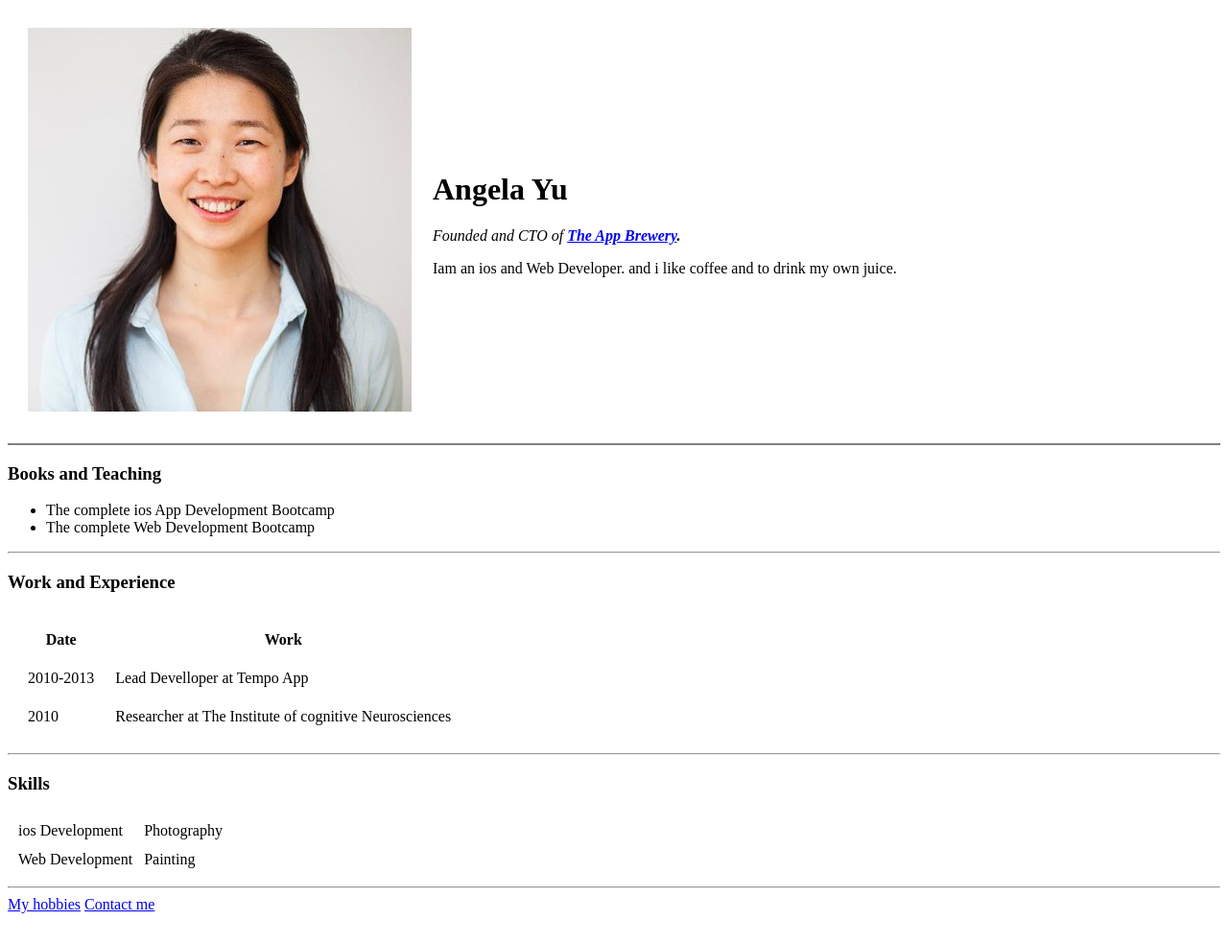
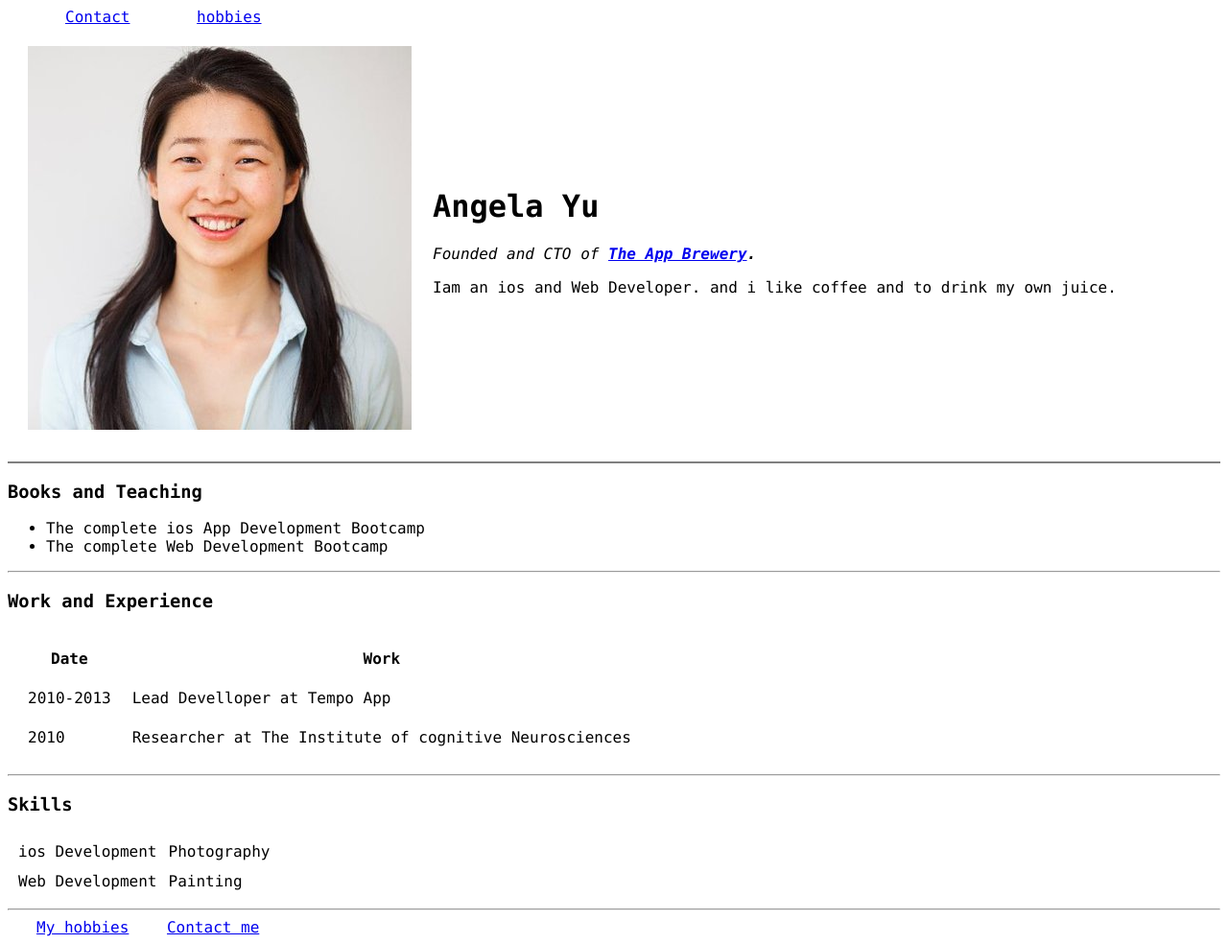
Before and after one commit to Abed-chdGod-srv/cv, a plain HTML site: page index.html in a window 1280 px wide. Shown: the whole page at 96% size. Before the commit the page ends 960 px from the top, so only its background shows below. Drawn offline with Linux system fonts and the light colour scheme.

Commit message:
Update index.html

```diff
--- a/index.html
+++ b/index.html
@@ -4,12 +4,14 @@
     <meta charset="utf-8">
     <title>Abed Personnal Site</title>
   </head>
-  <body>
+  <body style="font-family:consolas">
+    <a style="padding-left:60px;" href="contact.html">Contact</a>
+    <a href="hobbies.html" style="padding-left:60px;">hobbies</a>
     <table cellspacing="20">
       <tr>
         <td><img src="images/angella_img.jpg" alt="angela profile picture"></td>
         <td> <h1>Angela Yu</h1>
-        <p><em>Founded and CTO of <strong><a href="https://www.appbrewery.co/">The App Brewery</a>.</strong></em></p>
+        <p><em>Founded and CTO of  <strong><a href="https://www.appbrewery.co/"> The App Brewery</a>.</strong></em></p>
         <p>Iam an ios and Web Developer. and i like coffee and to drink my own juice.</p> </td>
       </tr>
     </table>
@@ -62,8 +64,8 @@
   </table>
   <hr>
 
-    <a href="hobbies.html">My hobbies</a>
-    <a href="contact.html">Contact me </a>
+    <a style="padding-left:30px;" href="hobbies.html">My hobbies</a>
+    <a style="padding-left:30px;" href="contact.html">Contact me </a>
 
   </body>
 </html>
```
